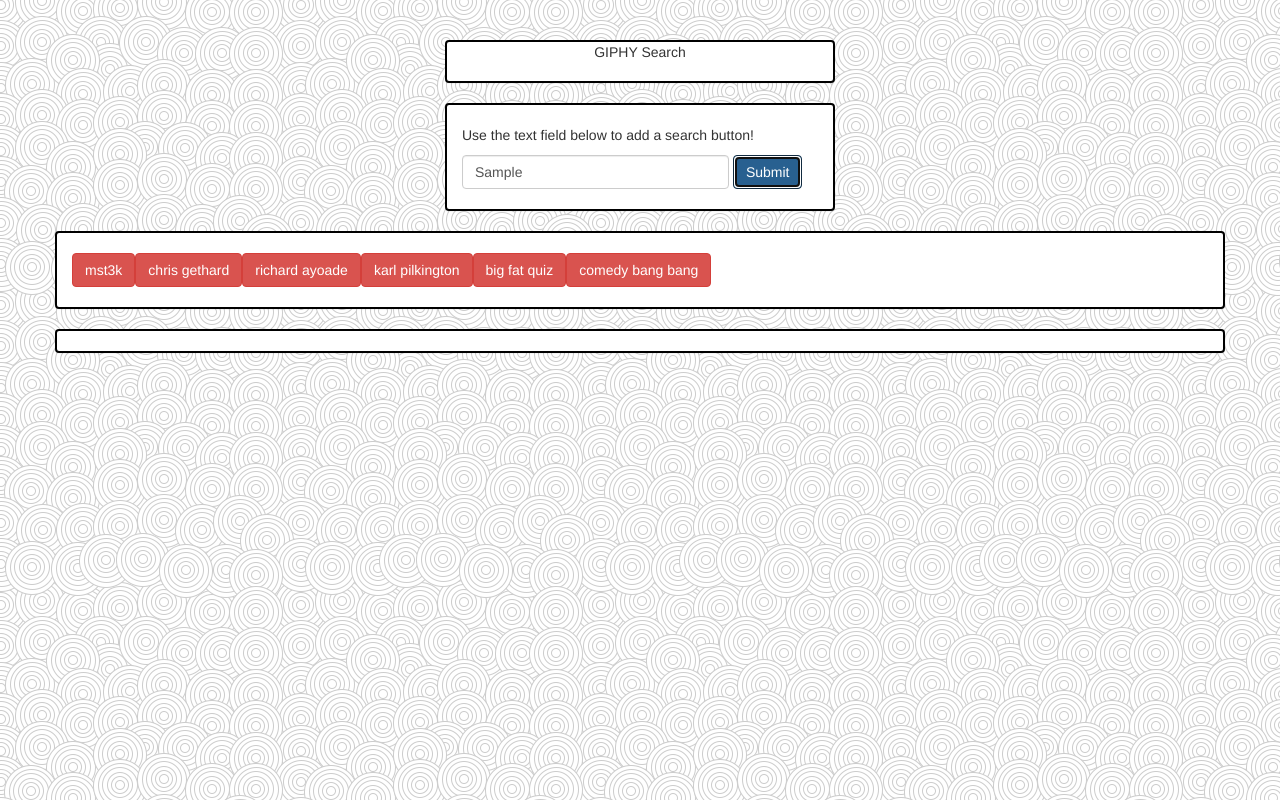
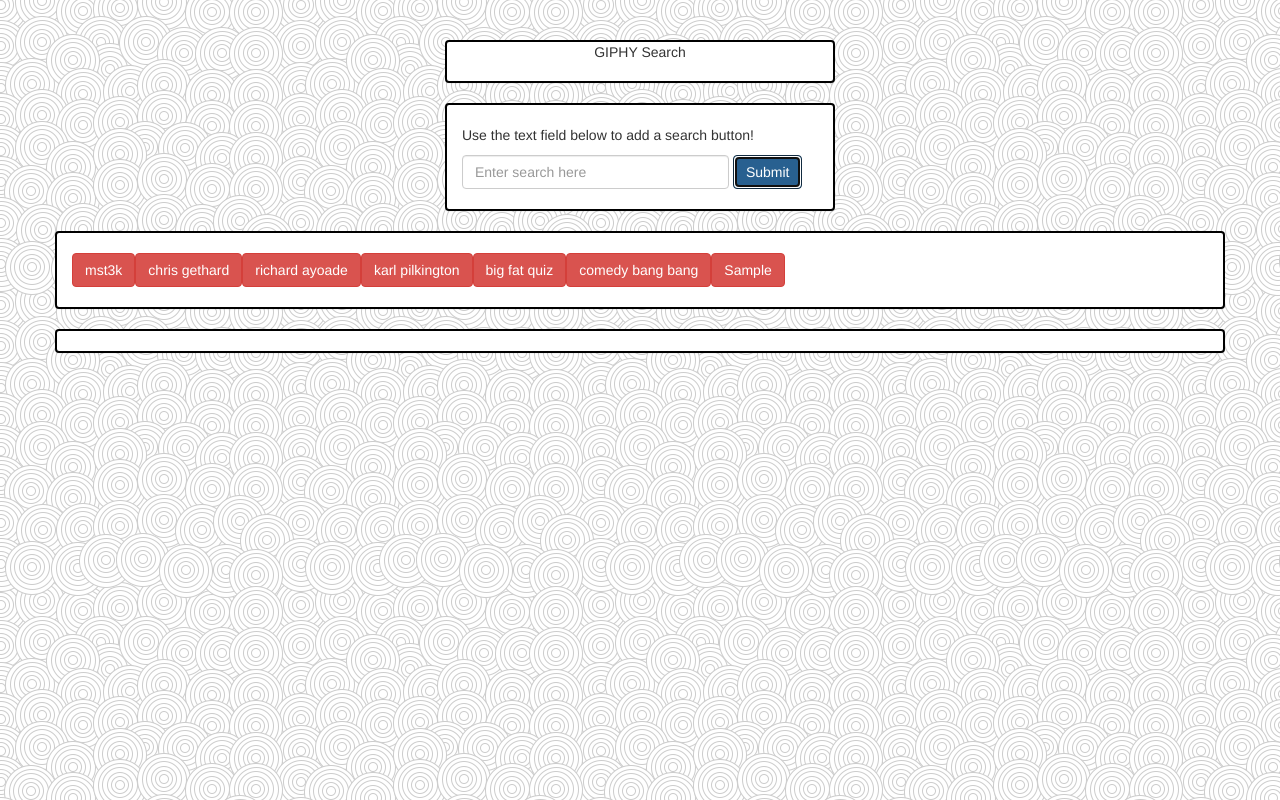
Before and after one commit to amparish/GiphySearch, a plain HTML site: page index.html in a window 1280 px wide. Both pictures are taken after typing "Sample" into the empty fields and a click on the button "Submit". Drawn offline with nearby package versions, Linux system fonts and the light colour scheme.

Commit message:
new button submit/creation works

```diff
--- a/assets/javascript/search.js
+++ b/assets/javascript/search.js
@@ -21,9 +21,10 @@ createButtons();
 $("#search-button").on("click", function(event){
 
   event.preventDefault();
-  var searchTerm = $("#search-input").val().trim();
+  var searchTerm = $("#search-input").val();
   topics.push(searchTerm);
   createButtons();
+  $("#search-input").val('');
 
 });
 
--- a/index.html
+++ b/index.html
@@ -33,7 +33,7 @@
 
 				<form>
 					<div class="form-inline">
-						<input type="text" class="form-control" style="width: 75%" placeholder="Enter search here"></textarea>
+						<input id="search-input" type="text" class="form-control" style="width: 75%" placeholder="Enter search here"></textarea>
 						<button type="submit" id="search-button" class="btn btn-primary">Submit</button>
 					</div>
 				</form>
```
